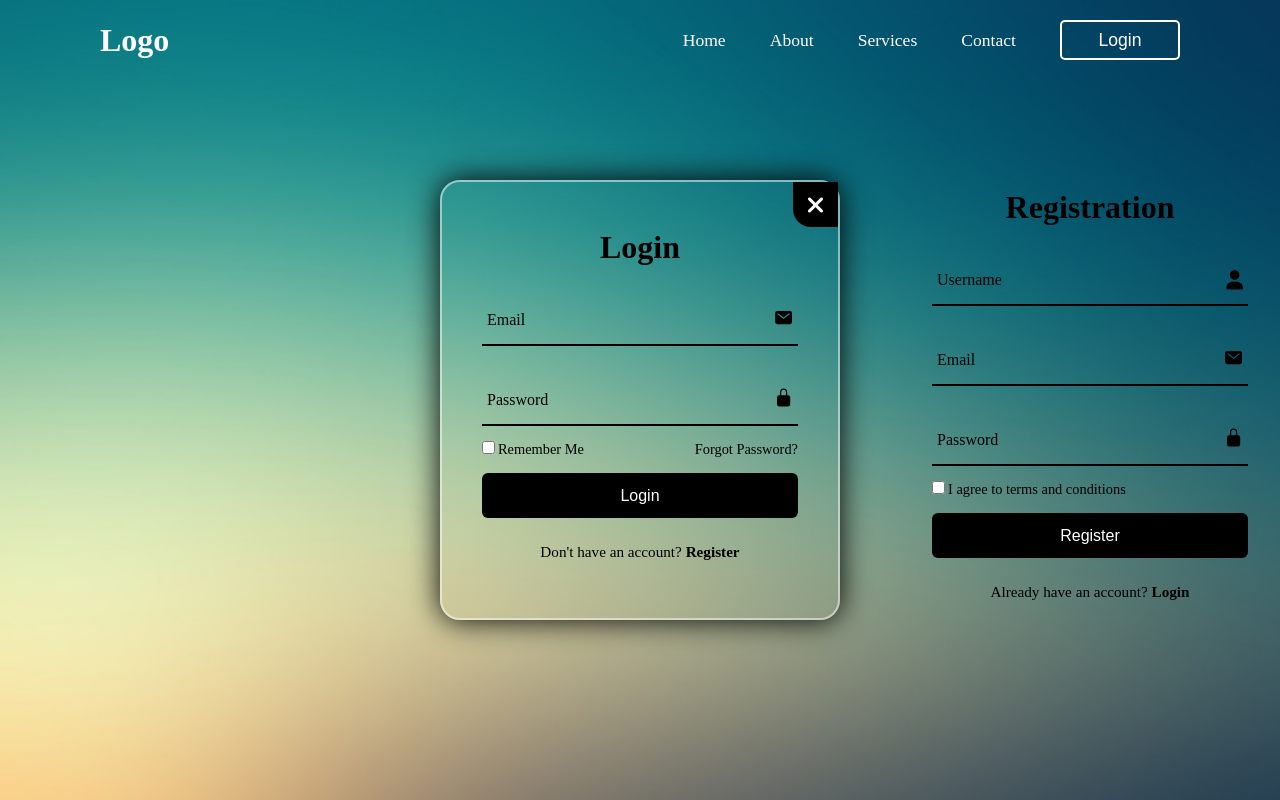
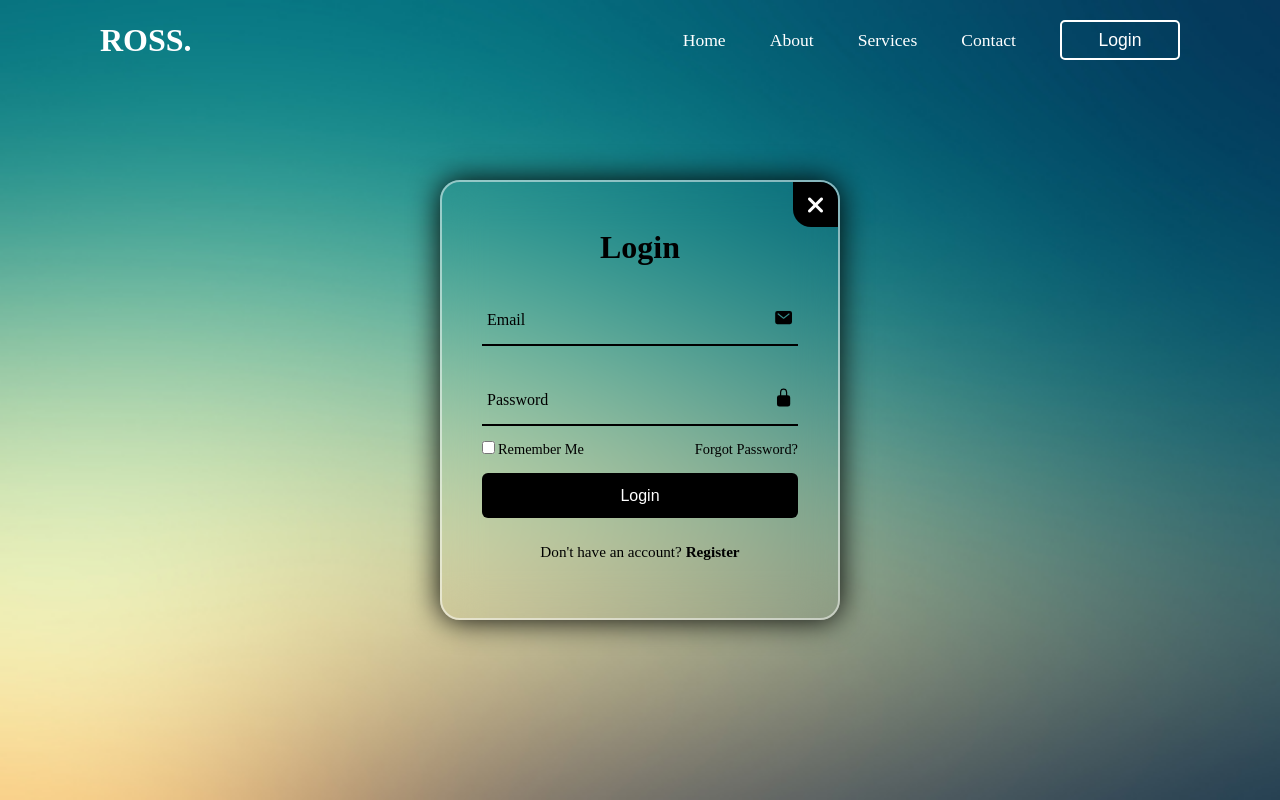
Before and after one commit to RoshanSyangtanTamang/Login-Register-page, a plain HTML site: page index.html in a window 1280 px wide. Both pictures are taken after a click on the button "Login". Drawn offline with nearby package versions, Linux system fonts and the light colour scheme.

Commit message:
Login Page

```diff
--- a/index.html
+++ b/index.html
@@ -12,7 +12,7 @@
 <body>
 
     <header>
-        <h2 class="logo">Logo</h2>
+        <h2 class="logo">ROSS.</h2>
 
         <nav class="navigation">
             <a href="#">Home</a>
--- a/script.js
+++ b/script.js
@@ -1,6 +1,8 @@
 const wrapper = document.querySelector(".wrapper");
 const loginLink = document.querySelector(".login-link");
 const registerLink = document.querySelector(".register-link");
+const btnPopup = document.querySelector(".login-popup");
+const btnClose = document.querySelector(".close");
 
 registerLink.addEventListener('click', () => {
     wrapper.classList.add('active');
@@ -9,3 +11,11 @@ registerLink.addEventListener('click', () => {
 loginLink.addEventListener('click', () => {
     wrapper.classList.remove('active');
 });
+
+btnPopup.addEventListener('click', () => {
+    wrapper.classList.add('active-popup');
+});
+
+btnClose.addEventListener('click', () => {
+    wrapper.classList.remove('active-popup');
+});
--- a/style.css
+++ b/style.css
@@ -95,8 +95,13 @@ header {
     display: flex;
     justify-content: center;
     align-items: center;
-    /* overflow: hidden; */
-    transition: height .3s ease;
+    overflow: hidden;
+    transform: scale(0);
+    transition: transform .3s ease, height .3s ease;
+}
+
+.wrapper.active-popup {
+    transform: scale(1);
 }
 
 .wrapper.active {
@@ -120,7 +125,13 @@ header {
 
 .wrapper .form-box.register {
     position: absolute;
+    transition: none;
     transform: translateX(450px)
+}
+
+.wrapper.active .form-box.register {
+    transition: transform .3s ease;
+    transform: translateX(0);
 }
 
 .wrapper .close {
```
